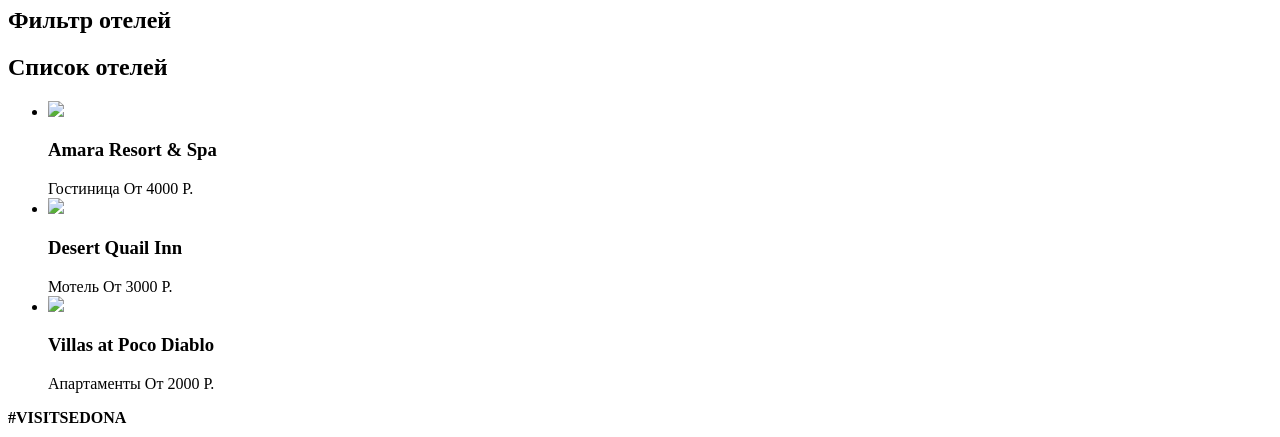
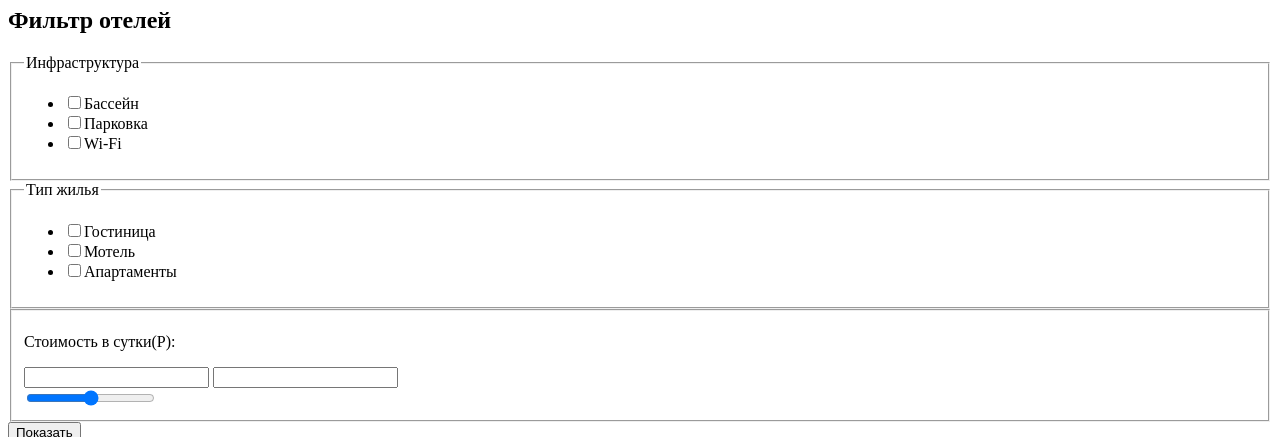
Before and after one commit to JuliaGrid/868793-sedona-25, a plain HTML site: page hotels.html in a window 1280 px wide. Shown: the part 179-616 px from the top of the page. Drawn offline with Linux system fonts and the light colour scheme.

Commit message:
Добавлены формы

```diff
--- a/hotels.html
+++ b/hotels.html
@@ -20,14 +20,38 @@
 	<h1 сlass="visually-hidden">Поиск отелей</h1>
 <section class="filter">
   <h2 сlass="visually-hidden">Фильтр отелей</h2>
+  <form class="information-of-hotel" action="https://echo.htmlacademy.ru" method="get"> <fieldset class="infrastructure">
+    <legend>Инфраструктура</legend>
+    <ul>
+      <li><label><input type="checkbox" name="pool">Бассейн</label></li>
+      <li><label><input type="checkbox" name="parking">Парковка</label></li>
+      <li><label><input type="checkbox" name="wi-fi">Wi-Fi</label></li>
+    </ul>
+  </fieldset>
+  <fieldset class="type-of-hotels">
+    <legend>Тип жилья</legend>
+    <ul>
+    <li><label><input type="checkbox" name="hotel">Гостиница</label></li>
+      <li><label><input type="checkbox" name="motel">Мотель</label></li>
+      <li><label><input type="checkbox" name="apartments">Апартаменты</label></li>
+    </ul>
+  </fieldset>
+  <fieldset class="value-of-hotel">
+    <p>Стоимость в сутки(Р):</p>
+    <input type="text" name="min-value">
+    <input type="text" name="max-value"> <br>
+    <input type="range" min="0" max="10000" step="1" value="5000">
+  </fieldset>
+  <button type="submite">Показать</button>
+</form>
 </section>
 <section class="hotels">
 <h2 сlass="visually-hidden">Список отелей</h2>
 <div></div>
 <ul>
-  <li><img src="#"> <h3>Amara Resort & Spa</h3> Гостиница От 4000 Р.</li>
-  <li><img src="#"> <h3>Desert Quail Inn</h3> Мотель От 3000 Р.</li>
-  <li><img src="#"> <h3>Villas at Poco Diablo</h3> Апартаменты От 2000 Р.</li>
+  <li><img src="#" alt="Фото гостиницы Amara Resort & Spa"> <h3>Amara Resort & Spa</h3> Гостиница От 4000 Р.</li>
+  <li><img src="#" alt="Фото мотеля Desert Quail Inn"> <h3>Desert Quail Inn</h3> Мотель От 3000 Р.</li>
+  <li><img src="#" alt="Фото апартаментов Villas at Poco Diablo"> <h3>Villas at Poco Diablo</h3> Апартаменты От 2000 Р.</li>
 </ul>
 </section>
 
```
Also changed, not shown: index.html (+13 -3 lines).
